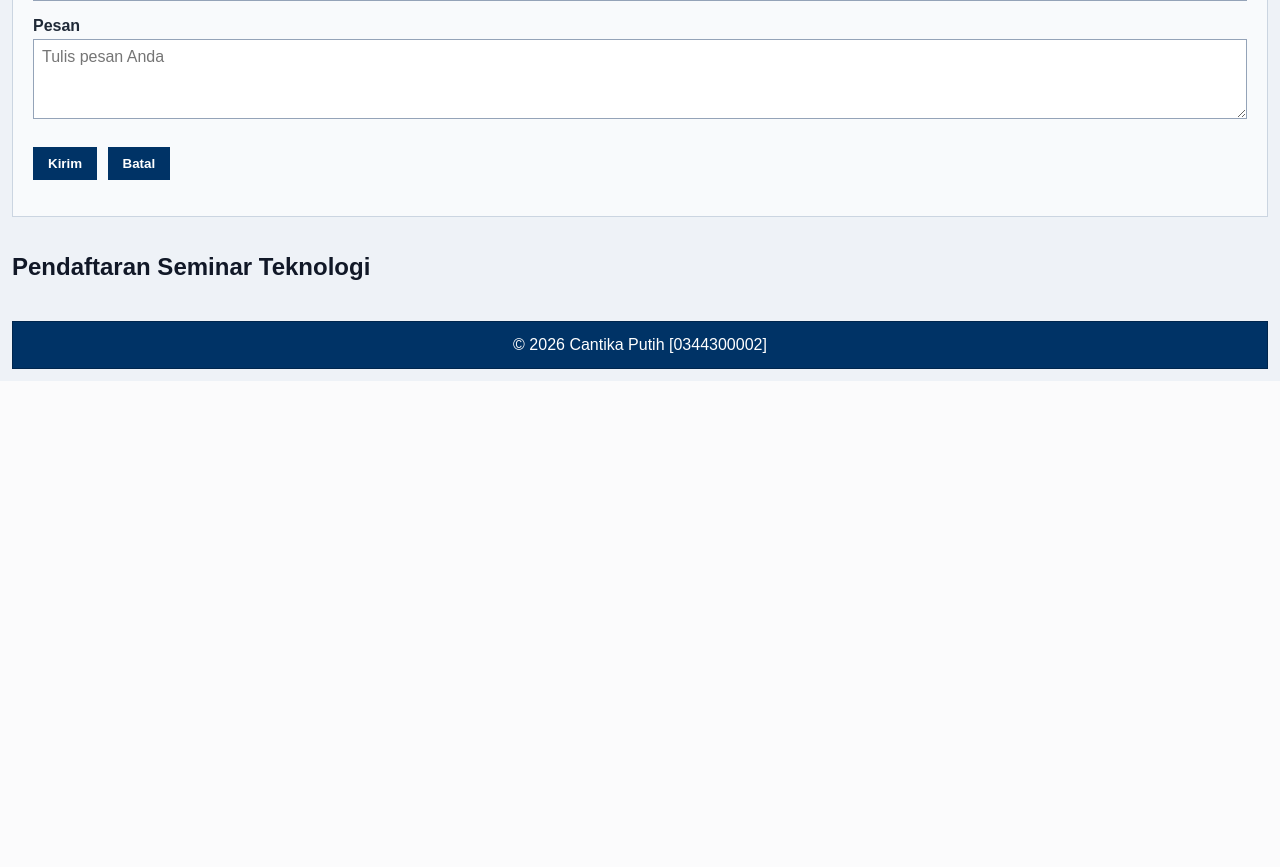
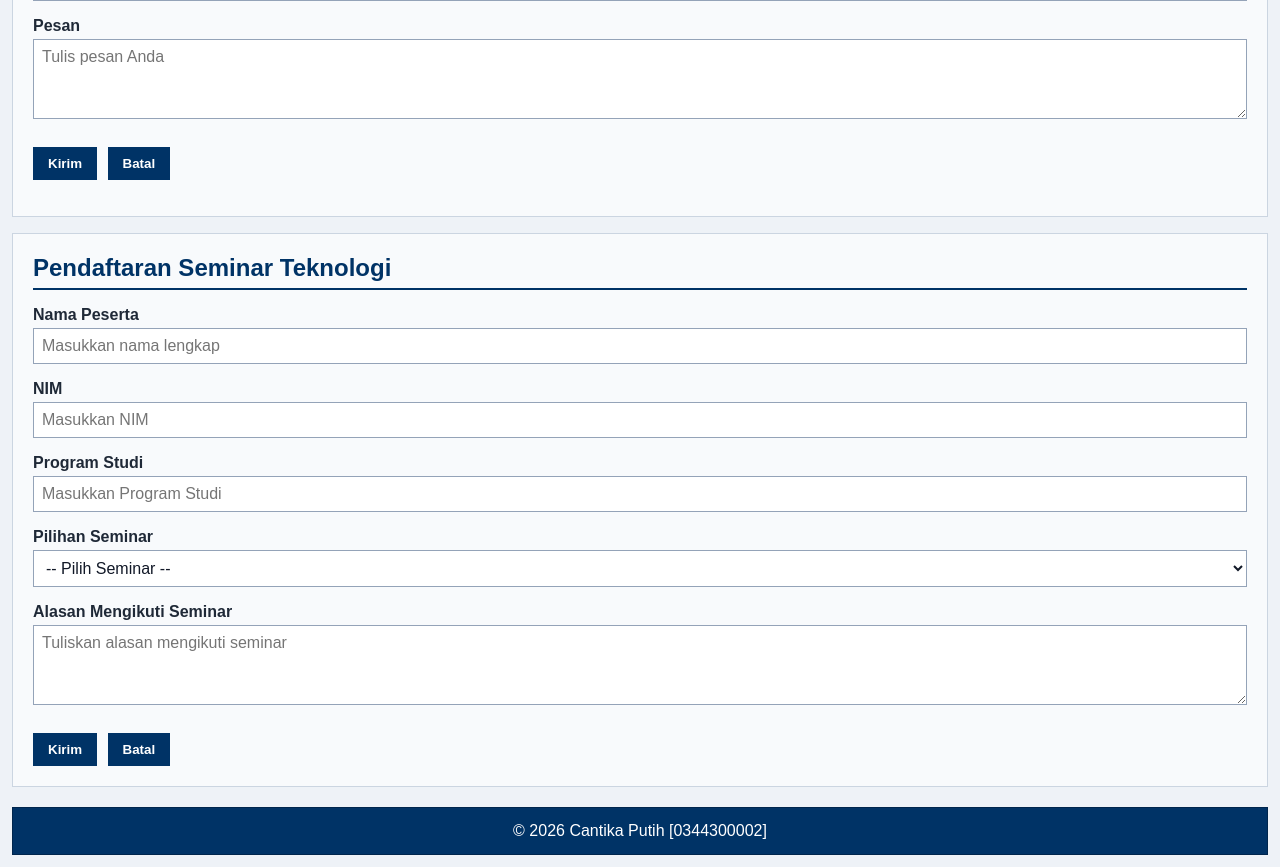
Before and after one commit to kairul-61/pwd-kk1026-2611510002, a PHP site: page / in a window 1280 px wide. Shown: the part 1507-2374 px from the top of the page. Before the commit the page ends 1888 px from the top, so only its background shows below. Run offline with PHP 8.4, Linux system fonts and the light colour scheme.

Commit message:
Menambahkan formulir dan styling pada section#pendaftaran-seminar

```diff
--- a/UTS/index.php
+++ b/UTS/index.php
@@ -282,6 +282,72 @@ switch ($programStudi) {
 
 		<section id="pendaftaran-seminar">
 			<h2>Pendaftaran Seminar Teknologi</h2>
+
+			<form id="formSeminar" action="#" method="post">
+
+				<div class="form-group">
+					<label for="nama-peserta">Nama Peserta</label><br>
+					<input
+						class="input-form"
+						type="text"
+						id="nama-peserta"
+						name="nama_peserta"
+						placeholder="Masukkan nama lengkap"
+						required>
+				</div>
+
+				<div class="form-group">
+					<label for="nim">NIM</label><br>
+					<input
+						class="input-form"
+						type="text"
+						id="nim"
+						name="nim"
+						placeholder="Masukkan NIM"
+						required>
+				</div>
+
+				<div class="form-group">
+					<label for="program-studi">Program Studi</label><br>
+					<input
+						class="input-form"
+						type="text"
+						id="program-studi"
+						name="program_studi"
+						placeholder="Masukkan Program Studi"
+						required>
+				</div>
+
+				<div class="form-group">
+					<label for="pilihan-seminar">Pilihan Seminar</label><br>
+					<select
+						class="input-form"
+						id="pilihan-seminar"
+						name="pilihan_seminar"
+						required>
+						<option value="">-- Pilih Seminar --</option>
+						<option value="Artificial Intelligence">Artificial Intelligence</option>
+						<option value="Web Development">Web Development</option>
+						<option value="Cyber Security">Cyber Security</option>
+						<option value="Data Analytics">Data Analytics</option>
+					</select>
+				</div>
+
+				<div class="form-group">
+					<label for="alasan">Alasan Mengikuti Seminar</label><br>
+					<textarea
+						class="input-form"
+						id="alasan"
+						name="alasan"
+						maxlength="300"
+						placeholder="Tuliskan alasan mengikuti seminar"
+						required></textarea>
+				</div>
+
+				<button type="submit">Kirim</button>
+				<button type="reset">Batal</button>
+
+			</form>
 		</section>
 	</main>
 
--- a/UTS/style.css
+++ b/UTS/style.css
@@ -247,3 +247,40 @@ footer p {
     display: none;
   }
 }
+
+/* Pendaftaran Seminar */
+#pendaftaran-seminar {
+    background-color: #f8fafc;
+    border: 1px solid #cbd5e1;
+    padding: 20px;
+    margin: 0;
+    grid-column: 1 / -1;
+}
+
+#pendaftaran-seminar h2 {
+    color: #003366;
+    border-bottom: 2px solid #003366;
+    padding-bottom: 6px;
+    margin-top: 0;
+    margin-bottom: 16px;
+}
+
+#pendaftaran-seminar label {
+    color: #1f2937;
+    font-weight: bold;
+}
+
+#pendaftaran-seminar textarea {
+    min-height: 80px;
+    resize: vertical;
+}
+
+#pendaftaran-seminar button {
+    background-color: #003366;
+    color: #ffffff;
+    font-weight: bold;
+    padding: 8px 14px;
+    margin: 8px 6px 0 0;
+    border: 1px solid #003366;
+    cursor: pointer;
+}
```
Also changed, not shown: UTS/README.md.
